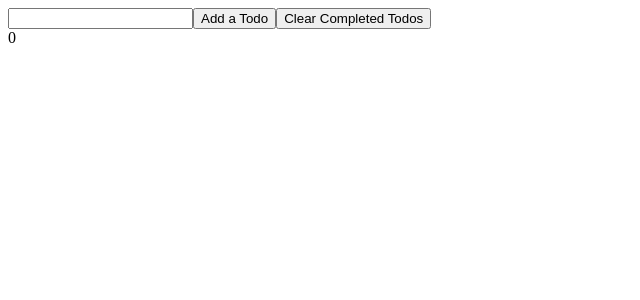
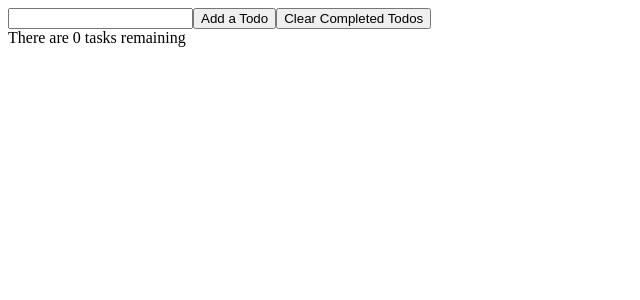
Before and after one commit to rajibmalik/ReactNotesApp, a React (Create React App) app: page / in a window 1280 px wide. Shown: the top 300 px of the page, without its empty margins (0-640 px from the left). Built offline with nearby package versions, Linux system fonts and the light colour scheme.

Commit message:
Added message to make remaining number of tasks clearer to user

```diff
--- a/src/App.js
+++ b/src/App.js
@@ -48,7 +48,7 @@ function App() {
     <input ref={todoNameRef} type="text" />
     <button onClick={handleAddTodo}>Add a Todo</button>
     <button onClick={handleClearTodos}>Clear Completed Todos</button>
-    <div>{todos.filter(todo => !todo.complete).length}</div>
+    <div> There are {todos.filter(todo => !todo.complete).length} tasks remaining</div>
     </>
   )
 }
```
